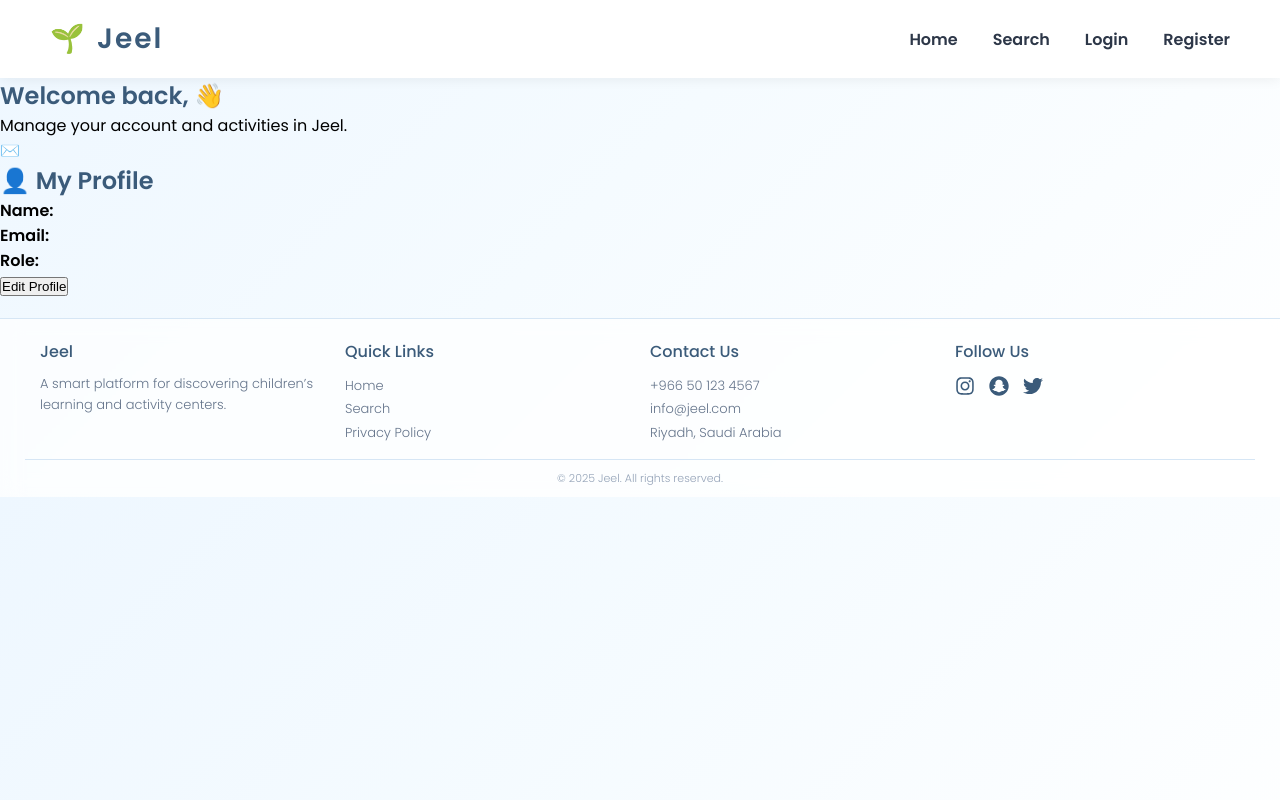
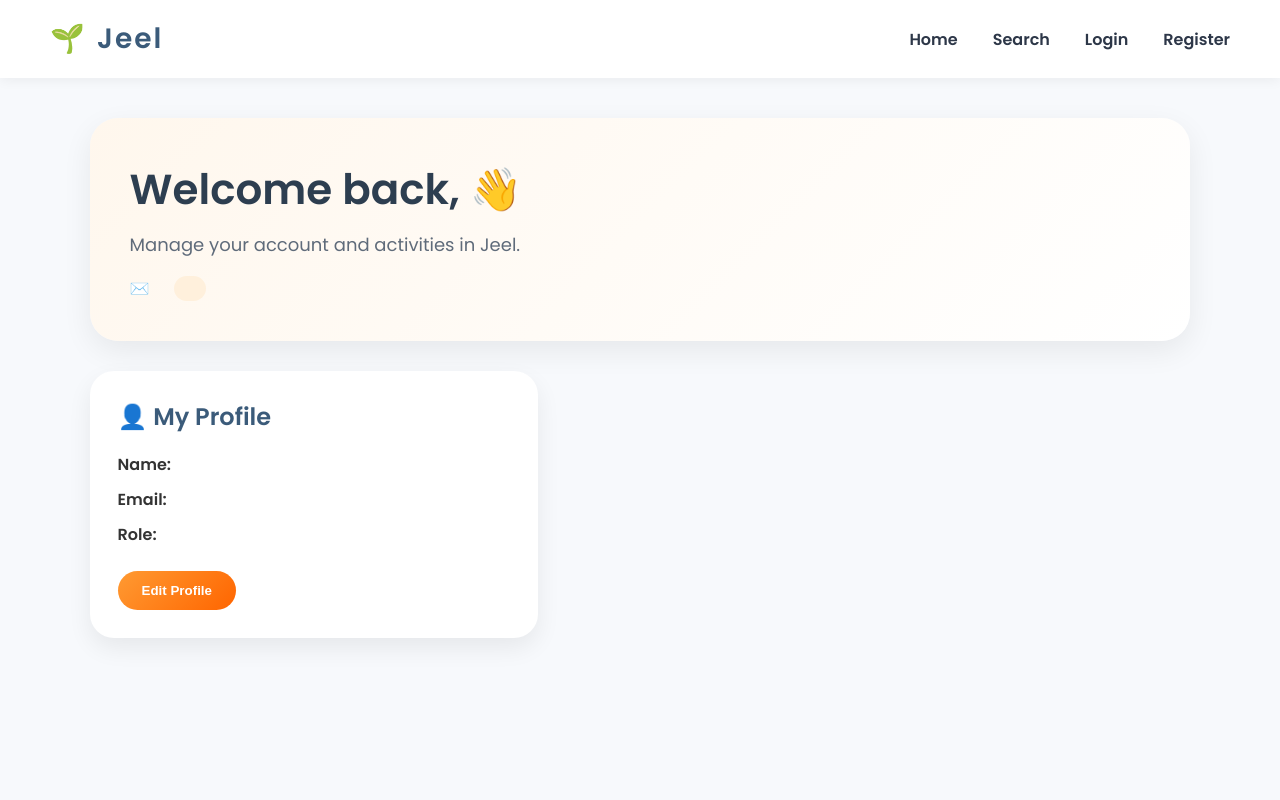
Before and after one commit to Nouf2027/Portfolio-Project, a React (Create React App) app in the folder Stage 4/frontend/: page /profile in a window 1280 px wide. Shown: the top 800 px of the page. Built offline with nearby package versions, Linux system fonts and the light colour scheme.

Commit message:
Edit to App.css

```diff
--- a/Stage 4/frontend/src/App.css
+++ b/Stage 4/frontend/src/App.css
@@ -771,3 +771,99 @@ h1, h2, h3 {
   background: #ff8c42;
   color: white;
 }
+
+/* profile page */
+.clean-profile-page {
+  min-height: 100vh;
+  padding: 40px 7%;
+  background: #f7f9fc;
+}
+
+.profile-hero {
+  background: linear-gradient(135deg, #fff7ed, #ffffff);
+  padding: 40px;
+  border-radius: 28px;
+  box-shadow: 0 10px 30px rgba(0,0,0,0.07);
+  margin-bottom: 30px;
+}
+
+.profile-hero h1 {
+  font-size: 42px;
+  color: #2d3e50;
+  margin-bottom: 10px;
+}
+
+.profile-hero p {
+  color: #5f6b7a;
+  font-size: 18px;
+}
+
+.profile-tags {
+  display: flex;
+  gap: 12px;
+  margin-top: 18px;
+  flex-wrap: wrap;
+}
+
+.role-pill {
+  background: #fff0dc;
+  color: #ff7a00;
+  padding: 8px 16px;
+  border-radius: 999px;
+  font-weight: 700;
+}
+
+.clean-profile-grid {
+  display: grid;
+  grid-template-columns: 1fr 1.4fr;
+  gap: 24px;
+}
+
+.clean-card {
+  background: white;
+  border-radius: 24px;
+  padding: 28px;
+  box-shadow: 0 10px 25px rgba(0,0,0,0.07);
+}
+
+.clean-card h2 {
+  margin-bottom: 18px;
+  color: #3b5b7a;
+}
+
+.clean-card p {
+  margin: 10px 0;
+  color: #333;
+}
+
+.main-btn,
+.clean-card a {
+  display: inline-block;
+  margin-top: 14px;
+  padding: 12px 24px;
+  border-radius: 999px;
+  border: none;
+  background: linear-gradient(135deg, #ff9a32, #ff6500);
+  color: white !important;
+  font-weight: 700;
+  text-decoration: none;
+  cursor: pointer;
+}
+
+.empty-box {
+  background: #f8fafc;
+  border: 1px dashed #d6dbe3;
+  border-radius: 18px;
+  padding: 25px;
+  text-align: center;
+}
+
+@media (max-width: 768px) {
+  .clean-profile-grid {
+    grid-template-columns: 1fr;
+  }
+
+  .profile-hero h1 {
+    font-size: 32px;
+  }
+}
```
